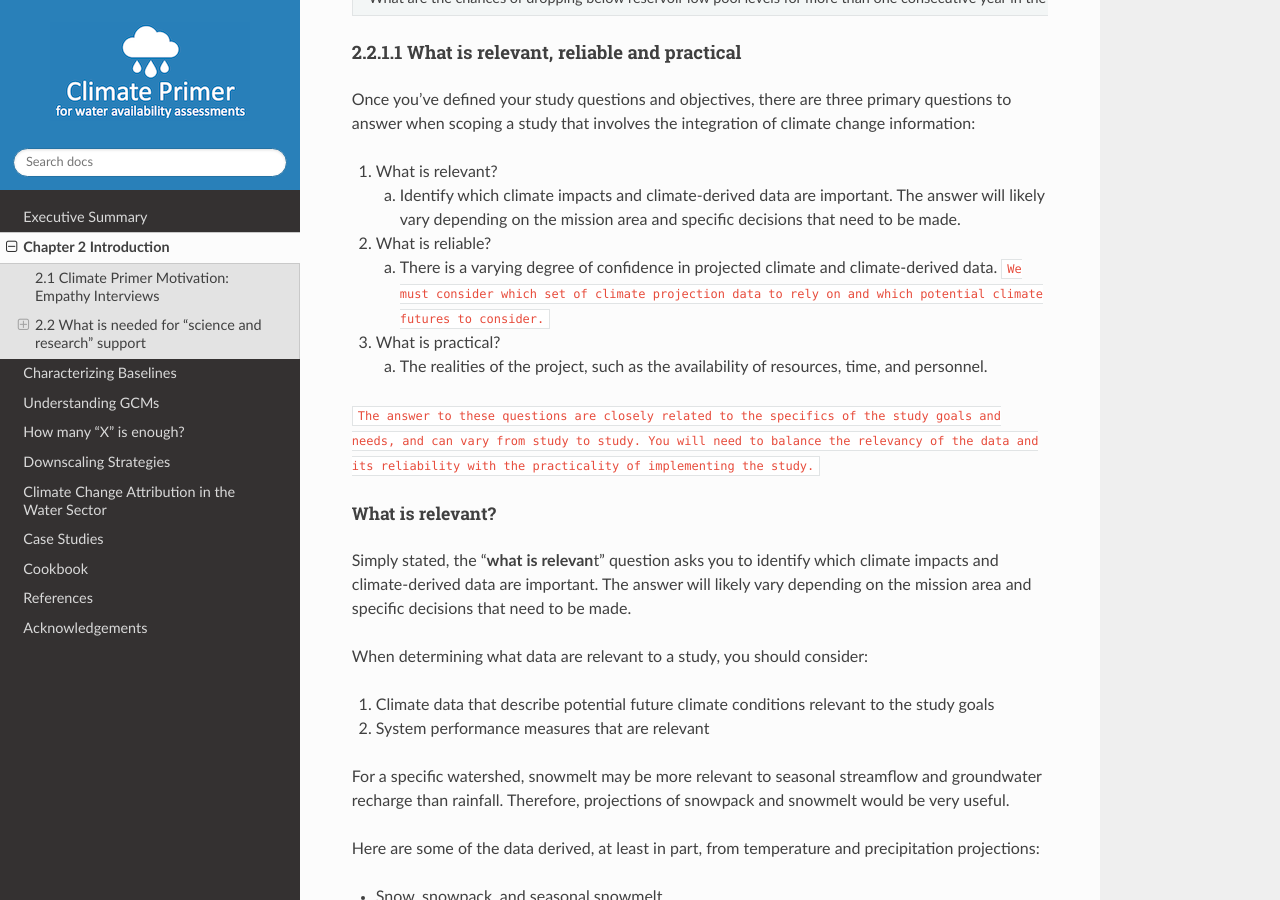
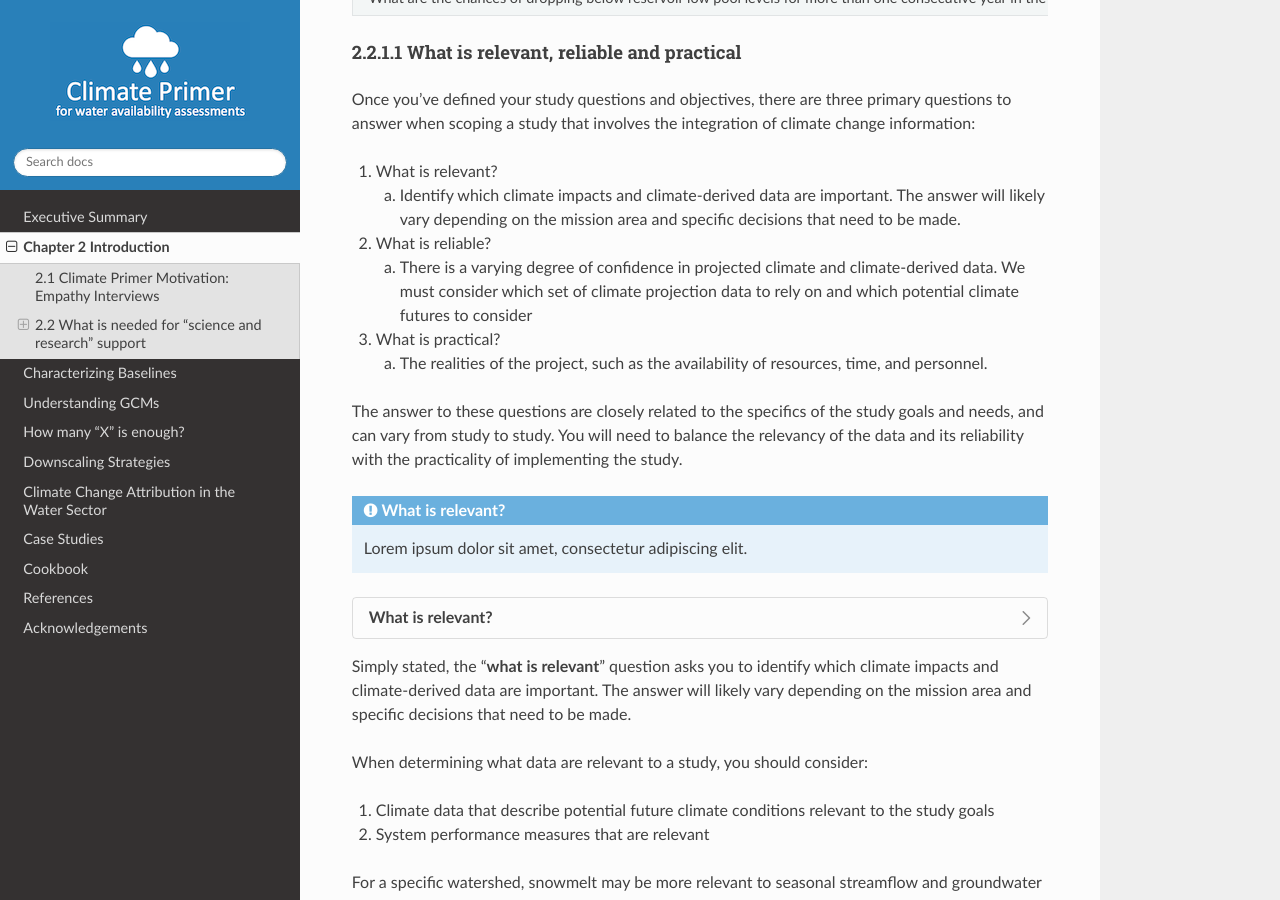
Before and after one commit to NCAR/climate-primer-water, a Sphinx documentation site: the page built from doc/introduction.rst, in a window 1280 px wide and 900 px high, scrolled down 2503 px. Built offline with Sphinx 7.4.7 and the Read the Docs theme 2.0.0, drawn with Linux system fonts in a browser that asks for light colours; cross-references to code outside the pages are shown as plain code.

Commit message:
Update introduction.rst

```diff
--- a/doc/introduction.rst
+++ b/doc/introduction.rst
@@ -182,24 +182,28 @@
 2. What is reliable?
 
    a. There is a varying degree of confidence in projected climate and
-      climate-derived data. :mark:`We must consider which set of climate
+      climate-derived data. We must consider which set of climate
       projection data to rely on and which potential climate futures to
-      consider.`
+      consider
 
 3. What is practical?
 
    a. The realities of the project, such as the availability of
       resources, time, and personnel.
 
-:mark:`The answer to these questions are closely related to the
+The answer to these questions are closely related to the
 specifics of the study goals and needs, and can vary from study to
 study. You will need to balance the relevancy of the data and its
-reliability with the practicality of implementing the study.`
+reliability with the practicality of implementing the study.
 
-**What is relevant?**
-'''''''''''''''''''''
+.. admonition:: What is relevant?
 
-Simply stated, the “\ **what is relevan**\ t” question asks you to
+   Lorem ipsum dolor sit amet, consectetur adipiscing elit.
+
+.. dropdown:: **What is relevant?**
+
+
+Simply stated, the “\ **what is relevant**\ ” question asks you to
 identify which climate impacts and climate-derived data are important.
 The answer will likely vary depending on the mission area and specific
 decisions that need to be made.
```
